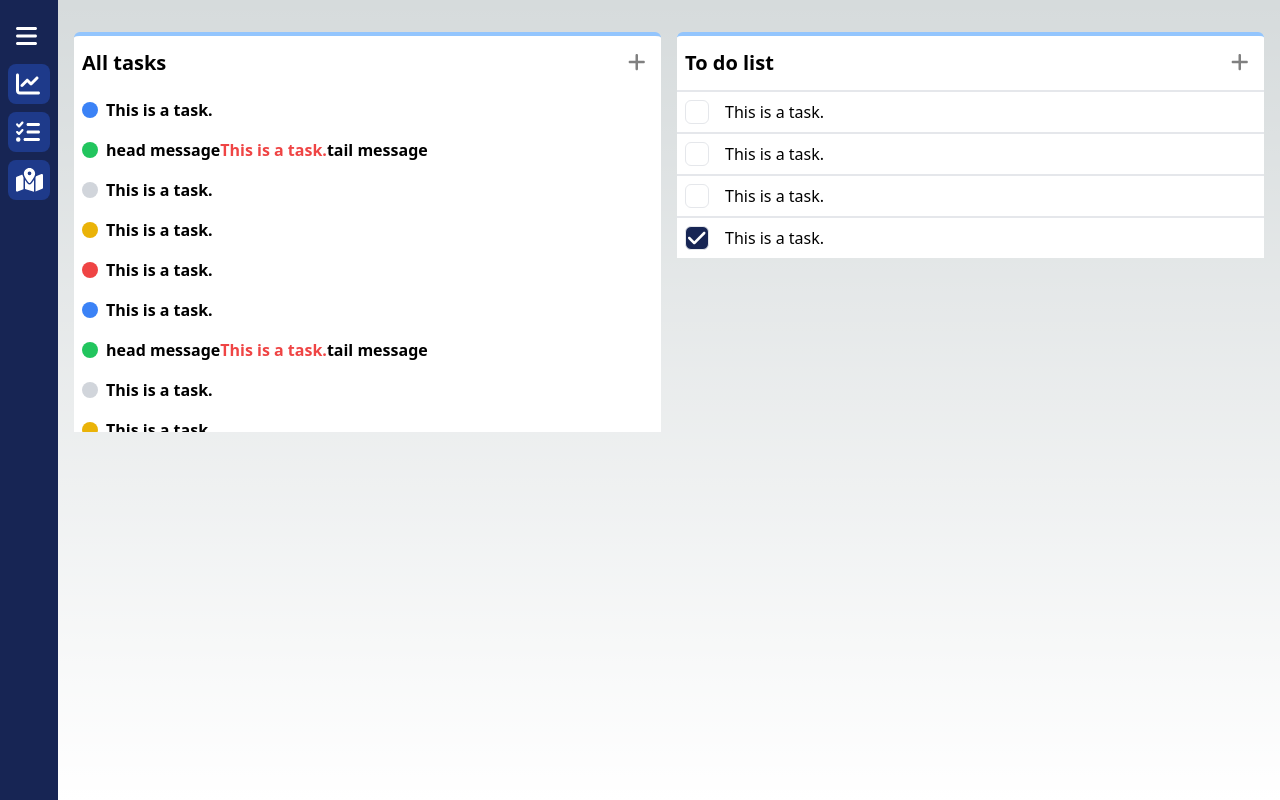
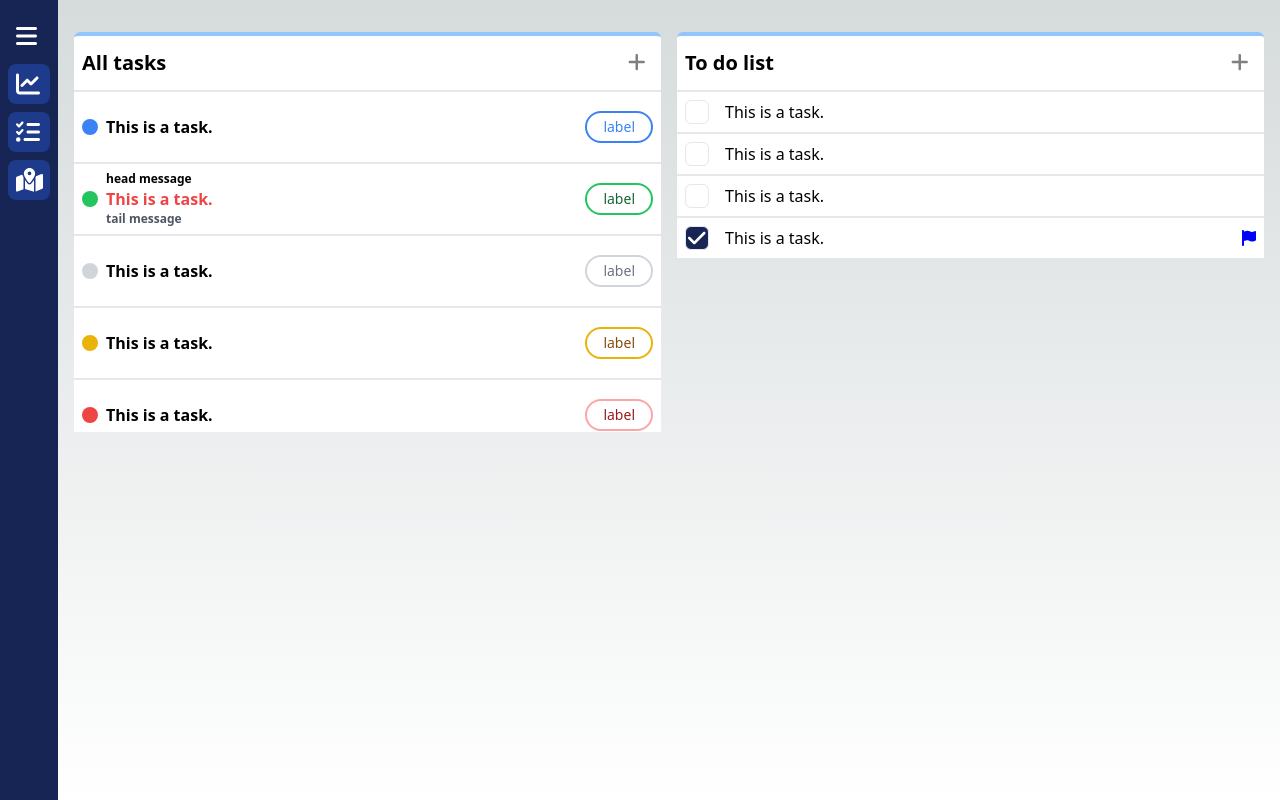
Before and after one commit to sh-oon/LoverMap, a Next.js app: page /to-do in a window 1280 px wide. Built offline with nearby package versions, Linux system fonts and the light colour scheme.

Commit message:
fix / 투두리스트 svg 렌더링 수정, status 키값 수정 및 변수명 수정 feat / Chip 컴포넌트 추가

```diff
--- /dev/null
+++ b/src/components/atoms/Chip.tsx
@@ -0,0 +1,38 @@
+import React from 'react';
+import { TState } from '@/types/task';
+
+type ChipProps = {
+  label: string;
+  state: TState;
+  onClick?: () => void;
+};
+
+const Chip = ({ label, state, onClick }: ChipProps) => {
+  const color = () => {
+    switch (state) {
+      case 'progress':
+        return 'border-blue-500 text-blue-500';
+      case 'done':
+        return 'border-green-500 text-green-800';
+      case 'disabled':
+        return 'border-gray-300 text-gray-500';
+      case 'processing':
+        return 'border-yellow-500 text-yellow-800';
+      case 'error':
+        return 'border-red-300 text-red-800';
+      default:
+        return 'border-gray-300 text-gray-800';
+    }
+  };
+
+  return (
+    <button
+      className={`border-2 rounded-full min-w-4 text-sm py-1 px-4 ${color()}`}
+      onClick={onClick}
+    >
+      {label}
+    </button>
+  );
+};
+
+export default Chip;
--- a/src/components/atoms/tasks/StatusPoint.tsx
+++ b/src/components/atoms/tasks/StatusPoint.tsx
@@ -1,13 +1,13 @@
 import React from 'react';
-import { TSize, TStatus } from '@/types/task';
+import { TSize, TState } from '@/types/task';
 
 type StatusPointProps = {
-  status: TStatus;
+  state: TState;
   empty: boolean;
   size: TSize;
 };
 
-const StatusPoint = ({ status, empty, size }: StatusPointProps) => {
+const StatusPoint = ({ state, empty, size }: StatusPointProps) => {
   function getClassName(): string {
     const sizeClass = (size: TSize): string => {
       switch (size) {
@@ -24,10 +24,10 @@ const StatusPoint = ({ status, empty, size }: StatusPointProps) => {
       }
     };
 
-    const colorClass = (status: TStatus): string => {
+    const colorClass = (state: TState): string => {
       let color = '';
 
-      switch (status) {
+      switch (state) {
         case 'progress':
           color = 'blue-500';
           break;
@@ -51,7 +51,7 @@ const StatusPoint = ({ status, empty, size }: StatusPointProps) => {
       return `bg-${color}`;
     };
 
-    return `rounded-full ${sizeClass(size)} ${colorClass(status)}`;
+    return `rounded-full ${sizeClass(size)} ${colorClass(state)}`;
   }
 
   return <div className={getClassName()}></div>;
--- a/src/components/molecules/tasks/TaskListItem.tsx
+++ b/src/components/molecules/tasks/TaskListItem.tsx
@@ -1,9 +1,12 @@
+'use client';
+
 import React from 'react';
-import { TSize, TStatus } from '@/types/task';
+import { TSize, TState } from '@/types/task';
 import StatusPoint from '@/components/atoms/tasks/StatusPoint';
+import Chip from '@/components/atoms/Chip';
 
 type TaskListItemProps = {
-  status: TStatus;
+  state: TState;
   empty: boolean;
   size: TSize;
   head?: string;
@@ -13,7 +16,7 @@ type TaskListItemProps = {
 };
 
 const TaskListItem = ({
-  status,
+  state,
   empty,
   size,
   head,
@@ -22,19 +25,30 @@ const TaskListItem = ({
   emphasize,
 }: TaskListItemProps) => {
   return (
-    <div className={'flex items-center p-2'}>
-      <StatusPoint status={status} empty={empty} size={size} />
+    <div
+      className={'flex items-center justify-between p-2 h-[72px] border-t-2'}
+    >
+      <div className={'flex items-center'}>
+        <StatusPoint state={state} empty={empty} size={size} />
         <div className={'ml-2'}>
-        <div className={'font-bold'}>
-          {head}
+          <div className={'flex flex-col font-bold'}>
+            {head && <span className={'text-xs'}>{head}</span>}
             {emphasize ? (
               <span className={'text-red-500'}>{content}</span>
             ) : (
               content
             )}
-          {tail}
+            {tail && <span className={'text-xs text-gray-600'}>{tail}</span>}
           </div>
         </div>
+      </div>
+      <Chip
+        label={'label'}
+        state={state}
+        onClick={() => {
+          console.log('clicked');
+        }}
+      />
     </div>
   );
 };
--- a/src/components/molecules/tasks/TodoListItem.tsx
+++ b/src/components/molecules/tasks/TodoListItem.tsx
@@ -1,7 +1,7 @@
 'use client';
-
 import React from 'react';
 import Checkbox from '@/components/atoms/tasks/Checkbox';
+import { FontAwesomeIcon } from '@fortawesome/react-fontawesome';
 
 type TodoListItemProps = {
   id: number;
@@ -16,18 +16,32 @@ const TodoListItem = ({
   checked,
   setChecked,
   content,
-  important,
+  important = false,
 }: TodoListItemProps) => {
+  const [mounted, setMounted] = React.useState(false);
+
+  React.useEffect(() => {
+    setMounted(true);
+    return () => {
+      setMounted(false);
+    };
+  }, []);
+
   return (
+    mounted && (
       <div
         onClick={() => {
           setChecked();
         }}
-      className={'flex gap-4 p-2 items-center border-t-2'}
+        className={'flex p-2 items-center border-t-2 justify-between'}
       >
+        <div className={'flex gap-4'}>
           <Checkbox id={content} checked={checked} />
           <span>{content}</span>
         </div>
+        {important && <FontAwesomeIcon icon={'flag'} color={'blue'} />}
+      </div>
+    )
   );
 };
 
--- a/src/components/navigation.tsx
+++ b/src/components/navigation.tsx
@@ -45,7 +45,6 @@ const Navigation: NextPage<NavigationProps> = (props) => {
                 className={`flex items-center ${isMenuOpen ? 'justify-start gap-4' : 'justify-center'}`}
               >
                 <FontAwesomeIcon
-                  className={''}
                   size={'xl'}
                   color={'white'}
                   icon={generateIconDefinition(nav.icon)}
--- a/src/components/organisms/tasks/ListTable.tsx
+++ b/src/components/organisms/tasks/ListTable.tsx
@@ -20,7 +20,7 @@ const ListTable = ({ tasks, title, itemType, ...props }: ListTableProps) => {
   );
 
   function isTask(item: TTask | TTodoList): item is TTask {
-    return 'status' in item;
+    return 'state' in item;
   }
 
   function isTodoList(item: TTask | TTodoList): item is TTodoList {
@@ -87,7 +87,7 @@ const ListTable = ({ tasks, title, itemType, ...props }: ListTableProps) => {
               {isTask(item) && (
                 <TaskListItem
                   key={index}
-                  status={item.status}
+                  state={item.state}
                   empty={false}
                   size={'md'}
                   head={item.head}
--- a/src/constants/tasks.ts
+++ b/src/constants/tasks.ts
@@ -4,7 +4,7 @@ export const TASKS: TTask[] = [
   {
     id: 1,
     title: 'Task 1',
-    status: 'progress',
+    state: 'progress',
     content: 'This is a task.',
     createdAt: '2021-01-01 00:00:00',
     updatedAt: '2021-01-01 00:00:00',
@@ -12,7 +12,7 @@ export const TASKS: TTask[] = [
   {
     id: 2,
     title: 'Task 2',
-    status: 'done',
+    state: 'done',
     head: 'head message',
     tail: 'tail message',
     emphasize: true,
@@ -23,7 +23,7 @@ export const TASKS: TTask[] = [
   {
     id: 3,
     title: 'Task 3',
-    status: 'disabled',
+    state: 'disabled',
     content: 'This is a task.',
     createdAt: '2021-01-01 00:00:00',
     updatedAt: '2021-01-01 00:00:00',
@@ -31,7 +31,7 @@ export const TASKS: TTask[] = [
   {
     id: 4,
     title: 'Task 4',
-    status: 'processing',
+    state: 'processing',
     content: 'This is a task.',
     createdAt: '2021-01-01 00:00:00',
     updatedAt: '2021-01-01 00:00:00',
@@ -39,7 +39,7 @@ export const TASKS: TTask[] = [
   {
     id: 5,
     title: 'Task 5',
-    status: 'error',
+    state: 'error',
     content: 'This is a task.',
     createdAt: '2021-01-01 00:00:00',
     updatedAt: '2021-01-01 00:00:00',
@@ -47,7 +47,7 @@ export const TASKS: TTask[] = [
   {
     id: 6,
     title: 'Task 6',
-    status: 'progress',
+    state: 'progress',
     content: 'This is a task.',
     createdAt: '2021-01-01 00:00:00',
     updatedAt: '2021-01-01 00:00:00',
@@ -55,7 +55,7 @@ export const TASKS: TTask[] = [
   {
     id: 7,
     title: 'Task 7',
-    status: 'done',
+    state: 'done',
     head: 'head message',
     tail: 'tail message',
     emphasize: true,
@@ -66,7 +66,7 @@ export const TASKS: TTask[] = [
   {
     id: 8,
     title: 'Task 8',
-    status: 'disabled',
+    state: 'disabled',
     content: 'This is a task.',
     createdAt: '2021-01-01 00:00:00',
     updatedAt: '2021-01-01 00:00:00',
@@ -74,7 +74,7 @@ export const TASKS: TTask[] = [
   {
     id: 9,
     title: 'Task 9',
-    status: 'processing',
+    state: 'processing',
     content: 'This is a task.',
     createdAt: '2021-01-01 00:00:00',
     updatedAt: '2021-01-01 00:00:00',
@@ -82,7 +82,7 @@ export const TASKS: TTask[] = [
   {
     id: 10,
     title: 'Task 10',
-    status: 'error',
+    state: 'error',
     content: 'This is a task.',
     createdAt: '2021-01-01 00:00:00',
     updatedAt: '2021-01-01 00:00:00',
--- a/src/types/task.d.ts
+++ b/src/types/task.d.ts
@@ -1,10 +1,10 @@
-export type TStatus = 'progress' | 'done' | 'disabled' | 'processing' | 'error';
+export type TState = 'progress' | 'done' | 'disabled' | 'processing' | 'error';
 export type TSize = 'xs' | 'sm' | 'md' | 'lg' | 'xl';
 
 export type TTask = {
   id: number;
   title: string;
-  status: TStatus;
+  state: TState;
   content: string;
   empty?: boolean;
   head?: string;
```
Also changed, not shown: src/hooks/colorClass.ts (added). Lines whose indentation alone changed are shown as unchanged.
